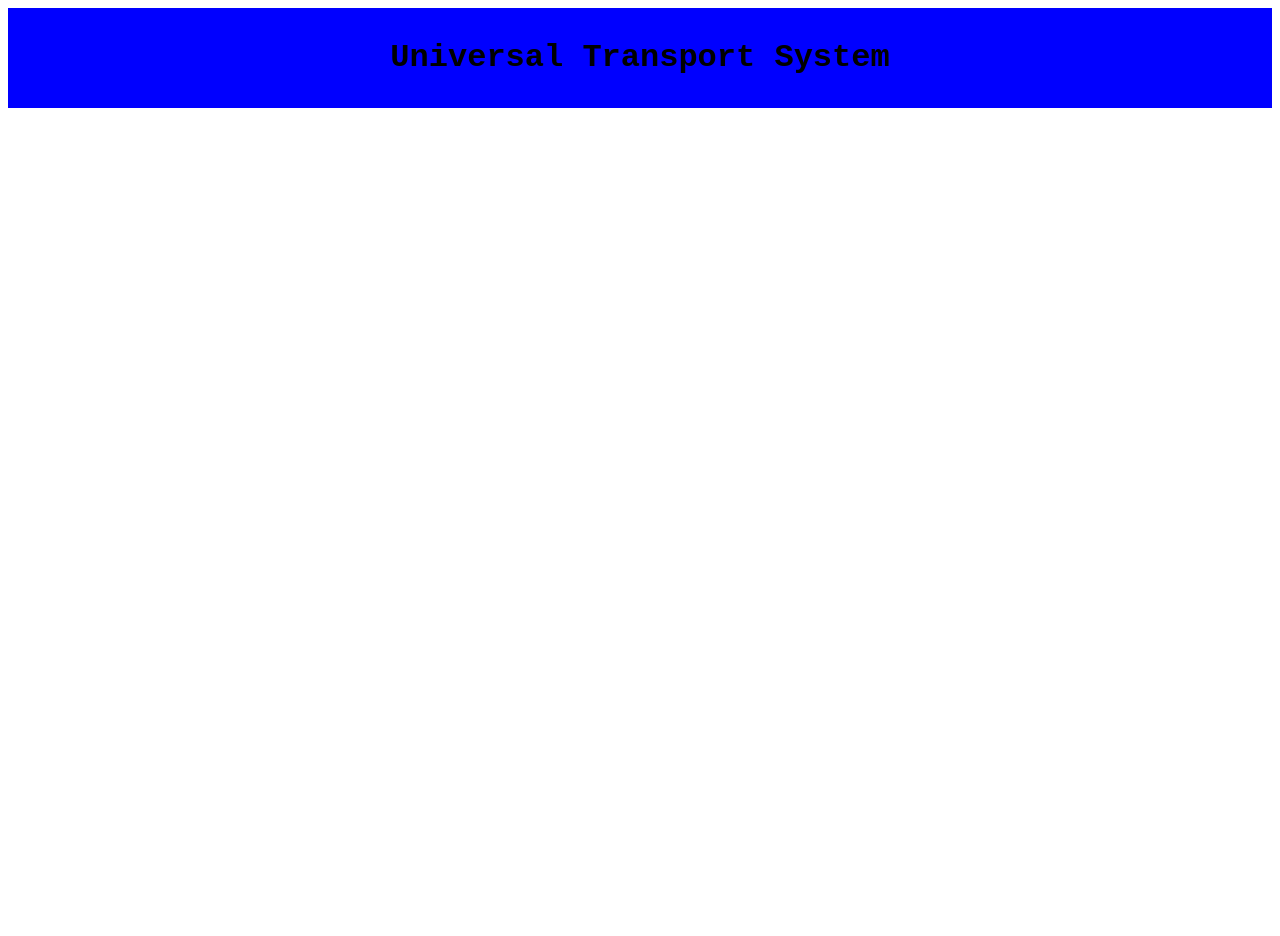
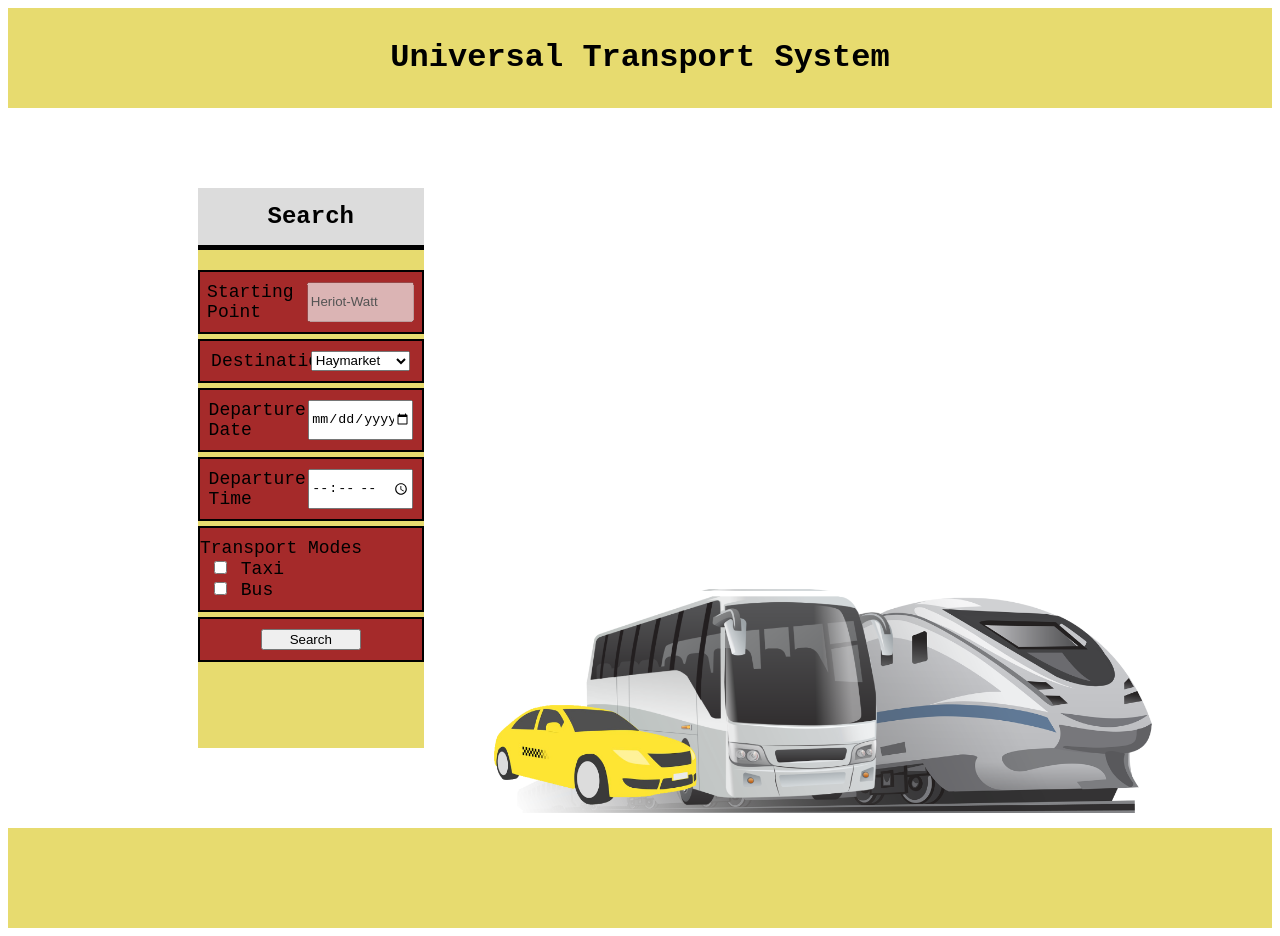
Before and after one commit to logan9997/F29SO_CW_MockUp, a plain HTML site: page ProtoTypeWithoutMap/index.html in a window 1280 px wide. Before the commit the page ends 800 px from the top, so only its background shows below. Drawn offline with Linux system fonts and the light colour scheme.

Commit message:
Started Prototype for No Map

```diff
--- a/ProtoTypeWithoutMap/index.html
+++ b/ProtoTypeWithoutMap/index.html
@@ -5,11 +5,71 @@
     <meta name="viewport" content="width=device-width, initial-scale=1.0">
     <title>Document</title>
     <link rel="stylesheet" href="styles.css">
+    <script src="script.js"></script>
 </head>
-<body>
-    <header>
-        <h1>Universal Transport System</h1>
-    </header>
+    <body>
+        <div class="main">
+            <header>
+                <h1>Universal Transport System</h1>
+            </header>
 
-</body>
+            <div class="content">
+                <div class="left">
+                    <h2>Search</h2>
+                    <form action="" method="get">
+                        <div>
+                            <label for="start">Starting Point</label>
+                            <input type="text" name="start" id="start" value="Heriot-Watt" disabled>
+                        </div>
+
+                        <div>
+                            <label for="start">Destination</label>
+                            <select name="" id="">
+                                <option value="Haymarket">Haymarket</option>
+                                <option value="Edinburgh Zoo">Edinburgh Zoo</option>
+                                <option value="Napier University">Napier University</option>
+                                <option value="Edinburgh Castle">Edinburgh Castle</option>
+                            </select>
+                        </div>
+
+                        <div>
+                            <label for="date">Departure Date</label>
+                            <input type="date" name="date" id="date">
+                        </div>
+
+                        <div>
+                            <label for="time">Departure Time</label>
+                            <input type="time" name="time" id="time">
+                        </div>
+
+                        <div style="display: block;">
+                            <label for="">Transport Modes</label>
+                            <ul>
+                                <li>
+                                    <input type="checkbox" name="taxi" id="">
+                                    <label for="taxi">Taxi</label>
+                                </li>
+                                <li>
+                                    <input type="checkbox" name="bus" id="">
+                                    <label for="bus">Bus</label>
+                                </li>
+                            </ul>
+                        </div>
+
+                        <div>
+                            <input type="submit" value="Search">
+                        </div>
+                    </form>
+                </div>
+
+                <div class="right">
+                    <img src="Media/vehicles.png" style="width: 100%; height: auto;" alt="vehicles">
+                </div>
+            </div>
+
+            <footer>
+
+            </footer>
+        </div>
+    </body>
 </html>
--- /dev/null
+++ b/ProtoTypeWithoutMap/script.js
@@ -0,0 +1,41 @@
+function formSubmit() {
+    var form = document.getElementById("form");
+    var formData = new FormData(form);
+    var results = document.getElementById("results");
+
+    var destination = formData.get("destination");
+    var taxi = formData.get("taxi");
+    var bus  = formData.get("bus");
+
+    var route = destination;
+
+    var search_results = {
+        "Haymarket bus taxi" : "8.30|[Bus No.25] -> [Taxi]",
+        "Haymarket taxi": "18.95|[Taxi]",
+        "Haymarket bus" : "3.20|[Bus No.33]",
+        "Edinburgh Zoo bus taxi" : "15.20|[Bus No.45] -> [Taxi]",
+        "Edinburgh Zoo taxi": "23.55|[Taxi]",
+        "Edinburgh Zoo bus" : "3.20|[Bus No.25]",
+        "Napier University bus taxi" : "3.20|[Bus No.34]",
+        "Napier University taxi": "8.35|[Taxi]",
+        "Napier University bus" : "3.20|[Bus No.34]"
+    }
+
+    if (bus) {route += " bus"}
+    if (taxi) {route += " taxi"}
+    if (!bus && !taxi) {
+        img.src = "media/ediMap.png";
+        results.style.display = "none";
+        return;
+    }
+    img.src = "media/" + route + ".png";
+
+    var cost = search_results[route].split("|")[0];
+    var transport = search_results[route].split("|")[1];
+    var cost_result = document.getElementById("cost-result");
+    var transport_result = document.getElementById("transport-result");
+    cost_result.innerHTML = "Estimated Cost: £" + cost;
+    transport_result.innerHTML = "Transport: " + transport;
+
+    results.style.display = "block";
+}
--- a/ProtoTypeWithoutMap/styles.css
+++ b/ProtoTypeWithoutMap/styles.css
@@ -2,8 +2,91 @@ html {
     font-family:'Courier New', Courier, monospace;
 }
 
+.main {
+    display: grid;
+    grid-template-columns: 1fr;
+    grid-template-rows: 100px 700px 100px;
+    grid-gap: 10px;
+    grid-template-areas:
+        'header'
+        'content'
+        'footer';
+}
+
+
 header {
-    background-color: blue;
+    background-color: rgb(231, 219, 111);
     text-align: center;
     padding: 10px;
 }
+
+footer {
+    background-color: rgb(231, 219, 111);
+    text-align: center;
+    padding: 10px;
+}
+
+.content {
+    display: flex;
+    grid-template-columns: 20% auto;
+    justify-content: space-between;
+    padding: 0px 120px 0px 120px;
+}
+
+.left {
+    width: 25%;
+    background-color: rgb(231, 219, 111);
+    margin: 70px;
+}
+
+.left h2 {
+    background-color: gainsboro;
+    text-align: center;
+    margin-top: 0;
+    padding: 15px;
+    border-bottom: 5px solid black;
+}
+
+.left form {
+    height: 60%;
+    display:inline-flex;
+    flex-direction: column;
+    justify-content: space-evenly;
+    font-size: large;
+    width: 100%;
+}
+
+.left form div {
+    background-color: brown;
+    padding: auto;
+    border: 2px solid black;
+    display: flex;
+    flex-direction: row;
+    padding-top: 10px;
+    padding-bottom: 10px;
+    margin-bottom: 5px;
+    justify-content: center;
+}
+
+.left form label, input, select {
+    width: 45%;
+}
+
+.left form ul {
+    list-style-type: none;
+    padding: 0 0 0 10px;
+    margin: 0;
+}
+
+.left form ul input {
+    width: auto;
+}
+
+.right {
+    margin-top: auto;
+}
+
+.right img {
+    width: 100%;
+    height: auto;
+}
```
Also changed, not shown: ProtoTypeWithoutMap/Media/bus.png (added), ProtoTypeWithoutMap/Media/taxi.jpg (added), ProtoTypeWithoutMap/Media/train.png (added), ProtoTypeWithoutMap/Media/vehicles.png (added).
